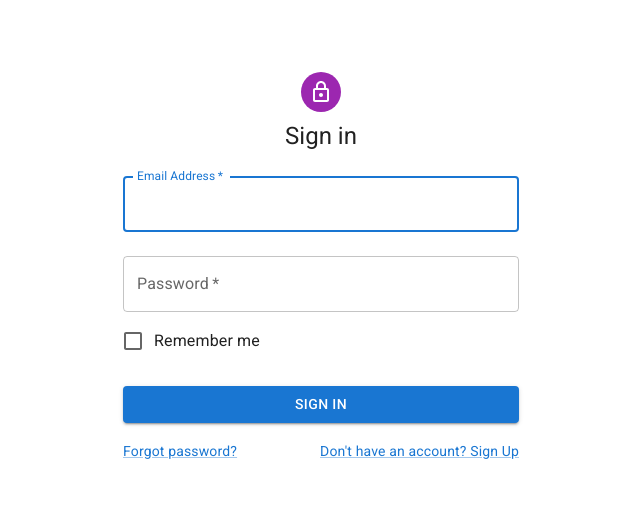
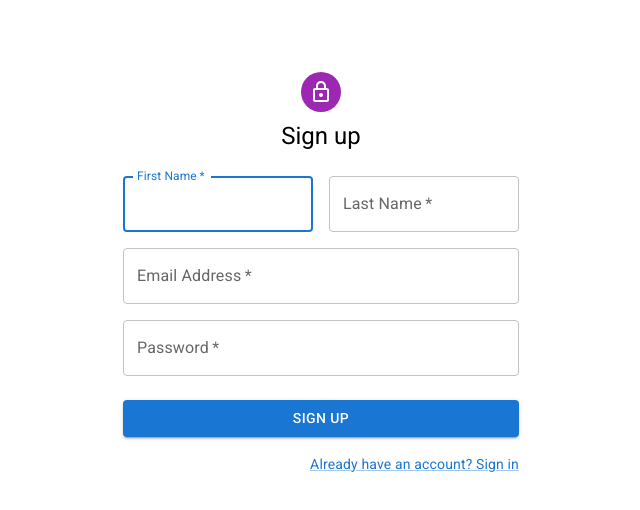
Before and after one commit to KevinBui33/Discord-for-Coders, a React (Create React App) app in the folder client/: page /signup in a window 1280 px wide. Shown: the top 510 px of the page, without its empty margins (319-959 px from the left). Built offline with nearby package versions, Linux system fonts and the light colour scheme; no server answers.

Commit message:
Added Signup page

```diff
--- a/client/package.json
+++ b/client/package.json
@@ -13,6 +13,7 @@
     "axios": "^0.27.2",
     "react": "^18.1.0",
     "react-dom": "^18.1.0",
+    "react-router-dom": "^6.3.0",
     "react-scripts": "5.0.1",
     "socket.io-client": "^4.5.1",
     "web-vitals": "^2.1.4"
--- a/client/src/App.js
+++ b/client/src/App.js
@@ -1,19 +1,18 @@
 import "./App.css";
+import { BrowserRouter, Routes, Route } from "react-router-dom";
+import Login from "./Components/Login/Login";
+import SignUp from "./Components/SignUp/SignUp";
 import Chat from "./Components/Chat/Chat";
-import Header from "./Components/Header";
-import Login from "./Components/Login/Login";
-import SideBar from "./Components/SideBar";
 
 function App() {
   return (
-    <div className="App">
-      {/* <Header />
-      <div className="ChatBox">
-        <SideBar />
-        <Chat />
-      </div> */}
-      <Login></Login>
-    </div>
+    <BrowserRouter>
+      <Routes>
+        <Route path="/login" element={<Login />} />
+        <Route path="/signup" element={<SignUp />} />
+        <Route path="/chat" element={<Chat />} />
+      </Routes>
+    </BrowserRouter>
   );
 }
 
--- a/client/src/Components/Chat/Chat.js
+++ b/client/src/Components/Chat/Chat.js
@@ -10,6 +10,8 @@
 import SendIcon from "@mui/icons-material/Send";
 import React, { useEffect, useState } from "react";
 import ChatWindow from "./ChatWindow";
+import Header from "../Header";
+import SideBar from "../SideBar";
 import * as Api from "../../Api/api";
 import socket from "../../Service/socket";
 
@@ -25,6 +27,10 @@
   };
 
   return (
+    <div className="App">
+      <Header />
+      <div className="ChatBox">
+        <SideBar />
         <div className="chat">
           <ChatWindow />
           <FormControl fullWidth>
@@ -45,6 +51,8 @@
             />
           </FormControl>
         </div>
+      </div>
+    </div>
   );
 }
 
--- a/client/src/Components/Login/Login.js
+++ b/client/src/Components/Login/Login.js
@@ -19,7 +19,10 @@
 const theme = createTheme();
 
 function Login() {
-  const handleSubmit = () => {};
+  const login = (event) => {
+    const data = new FormData(event.currentTarget);
+    console.log(data.get("e"));
+  };
 
   return (
     <ThemeProvider theme={theme}>
@@ -39,12 +42,7 @@
           <Typography component="h1" variant="h5">
             Sign in
           </Typography>
-          <Box
-            component="form"
-            onSubmit={handleSubmit}
-            noValidate
-            sx={{ mt: 1 }}
-          >
+          <Box component="form" onSubmit={login} noValidate sx={{ mt: 1 }}>
             <TextField
               margin="normal"
               required
@@ -84,7 +82,7 @@
                 </Link>
               </Grid>
               <Grid item>
-                <Link href="#" variant="body2">
+                <Link href="/signup" variant="body2">
                   {"Don't have an account? Sign Up"}
                 </Link>
               </Grid>
--- a/client/src/Components/SignUp/SignUp.js
+++ b/client/src/Components/SignUp/SignUp.js
@@ -1,7 +1,113 @@
+import {
+  Avatar,
+  Box,
+  Container,
+  createTheme,
+  CssBaseline,
+  TextField,
+  ThemeProvider,
+  Typography,
+  FormControlLabel,
+  Checkbox,
+  Button,
+  Grid,
+  Link,
+} from "@mui/material";
+import LockOutlinedIcon from "@mui/icons-material/LockOutlined";
 import React from "react";
 
+const theme = createTheme();
+
 function SignUp() {
-  return <div></div>;
+  const handleSubmit = () => {};
+
+  return (
+    <ThemeProvider theme={theme}>
+      <Container component="main" maxWidth="xs">
+        <Box
+          sx={{
+            marginTop: 8,
+            display: "flex",
+            flexDirection: "column",
+            alignItems: "center",
+          }}
+        >
+          <Avatar sx={{ m: 1, bgcolor: "secondary.main" }}>
+            <LockOutlinedIcon />
+          </Avatar>
+          <Typography component="h1" variant="h5">
+            Sign up
+          </Typography>
+          <Box
+            component="form"
+            noValidate
+            onSubmit={handleSubmit}
+            sx={{ mt: 3 }}
+          >
+            <Grid container spacing={2}>
+              <Grid item xs={12} sm={6}>
+                <TextField
+                  autoComplete="given-name"
+                  name="firstName"
+                  required
+                  fullWidth
+                  id="firstName"
+                  label="First Name"
+                  autoFocus
+                />
+              </Grid>
+              <Grid item xs={12} sm={6}>
+                <TextField
+                  required
+                  fullWidth
+                  id="lastName"
+                  label="Last Name"
+                  name="lastName"
+                  autoComplete="family-name"
+                />
+              </Grid>
+              <Grid item xs={12}>
+                <TextField
+                  required
+                  fullWidth
+                  id="email"
+                  label="Email Address"
+                  name="email"
+                  autoComplete="email"
+                />
+              </Grid>
+              <Grid item xs={12}>
+                <TextField
+                  required
+                  fullWidth
+                  name="password"
+                  label="Password"
+                  type="password"
+                  id="password"
+                  autoComplete="new-password"
+                />
+              </Grid>
+            </Grid>
+            <Button
+              type="submit"
+              fullWidth
+              variant="contained"
+              sx={{ mt: 3, mb: 2 }}
+            >
+              Sign Up
+            </Button>
+            <Grid container justifyContent="flex-end">
+              <Grid item>
+                <Link href="/login" variant="body2">
+                  Already have an account? Sign in
+                </Link>
+              </Grid>
+            </Grid>
+          </Box>
+        </Box>
+      </Container>
+    </ThemeProvider>
+  );
 }
 
 export default SignUp;
--- a/client/src/index.js
+++ b/client/src/index.js
@@ -1,15 +1,11 @@
-import React from 'react';
-import ReactDOM from 'react-dom/client';
-import './index.css';
-import App from './App';
-import reportWebVitals from './reportWebVitals';
+import React from "react";
+import ReactDOM from "react-dom/client";
+import "./index.css";
+import App from "./App";
+import reportWebVitals from "./reportWebVitals";
 
-const root = ReactDOM.createRoot(document.getElementById('root'));
-root.render(
-  <React.StrictMode>
-    <App />
-  </React.StrictMode>
-);
+const root = ReactDOM.createRoot(document.getElementById("root"));
+root.render(<App />);
 
 // If you want to start measuring performance in your app, pass a function
 // to log results (for example: reportWebVitals(console.log))
```
Also changed, not shown: 1 other file (tests, documents, lock files or other folders). Lines whose indentation alone changed are shown as unchanged.
